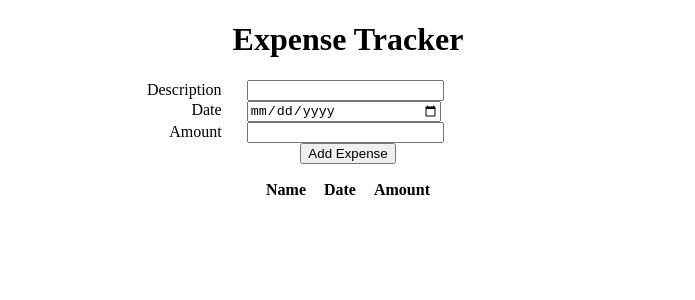
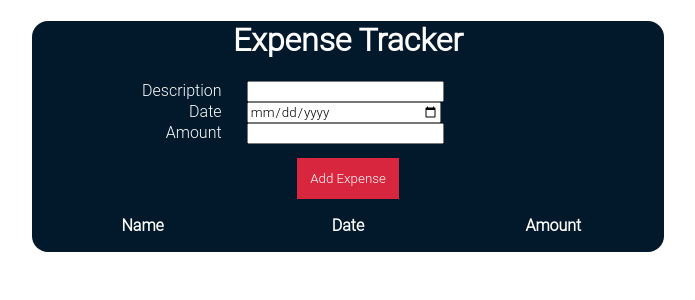
Before and after one commit to johnvinh/Expense-Tracker, a React (Create React App) app: page / in a window 1280 px wide. Shown: the top 300 px of the page, without its empty margins (292-987 px from the left). Built offline with nearby package versions, Linux system fonts and the light colour scheme.

Commit message:
added basic styling to make it look better

```diff
--- a/src/index.css
+++ b/src/index.css
@@ -1,6 +1,13 @@
+* {
+    color: #fff;
+    font-family: "Roboto Light", sans-serif;
+}
+
 #root {
     margin: 0 auto;
     width: 50%;
+    background-color: #02182B;
+    border-radius: 1em;
 }
 
 header h1 {
@@ -12,6 +19,12 @@ header h1 {
     margin-right: auto;
     border-spacing: 1em;
     border-collapse: separate;
+    width: 100%;
+}
+
+th, td {
+    width: 33%;
+    text-align: center;
 }
 
 label, input {
@@ -30,5 +43,12 @@ label+input {
 
 input[type=button] {
     display: grid;
-    margin: auto;
+    background-color: #D7263D;
+    border: 0;
+    margin: 1em auto auto;
+    padding: 1em;
 }
+
+input[type=text], input[type=date] {
+    color: #000;
+}
```
